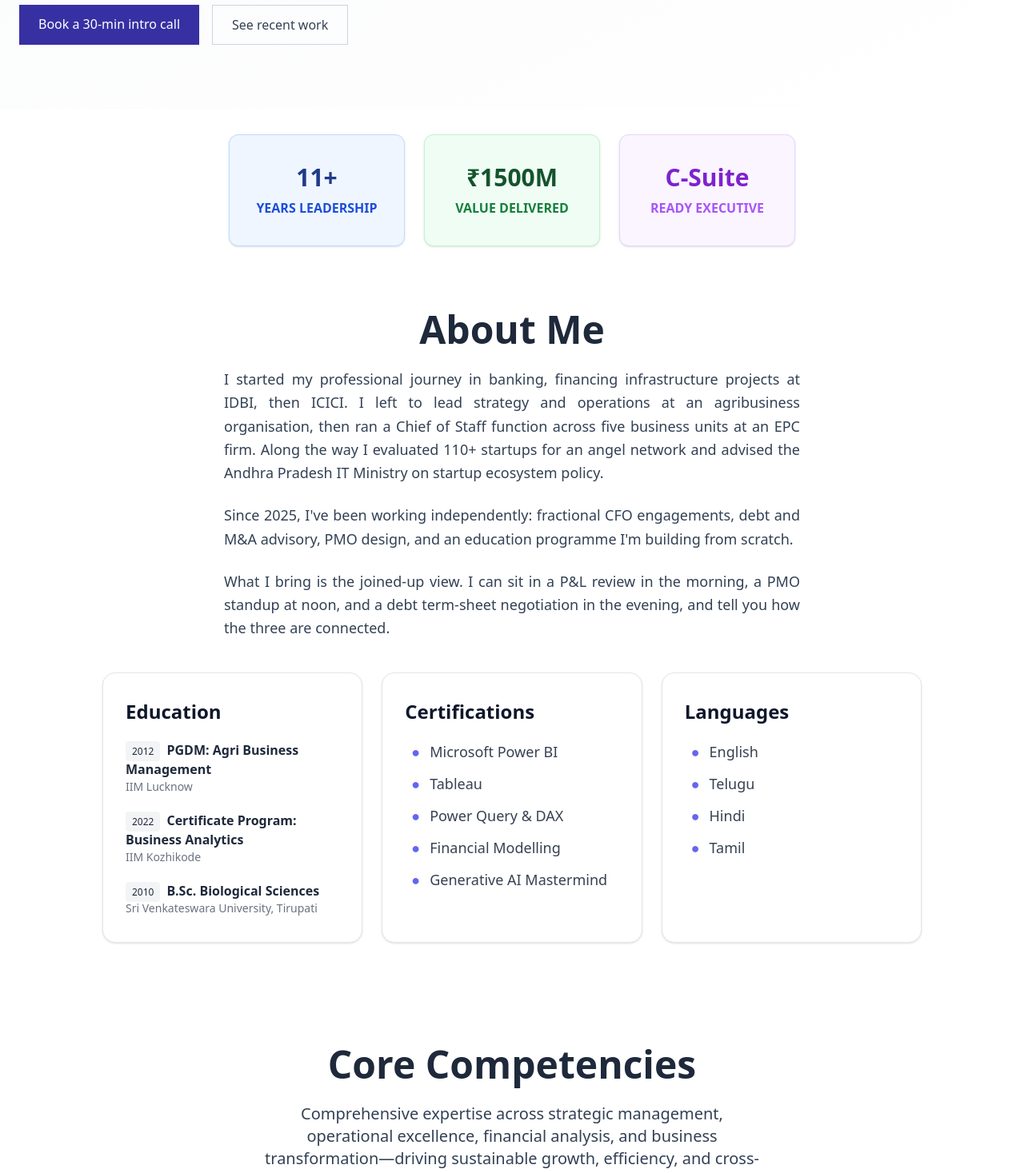
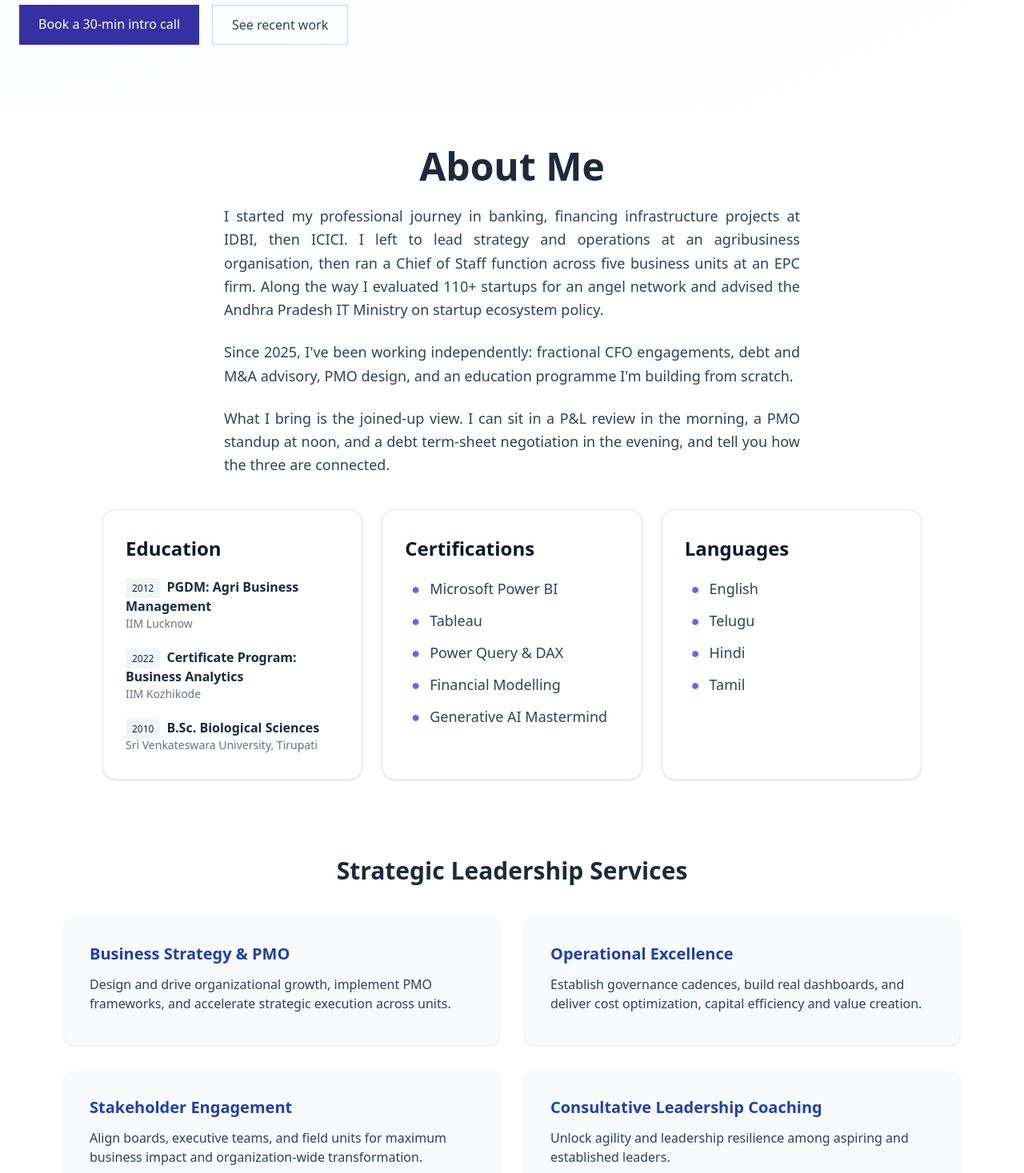
Before and after one commit to SravaniPolina/sravani-portfolio-frontend, a React (Create React App) app: page / in a window 1280 px wide. Shown: the part 560-2027 px from the top of the page at 80% size. Built offline with nearby package versions, Linux system fonts and the light colour scheme.

Commit message:
Update App.js
Remove unused sections from Homepage

```diff
--- a/src/App.js
+++ b/src/App.js
@@ -2,24 +2,17 @@ import './index.css';
 import React from "react";
 import { BrowserRouter as Router, Routes, Route } from "react-router-dom";
 import NavBar from './components/NavBar';
+import Hero from "./components/Hero";
+import AboutMe from "./components/AboutMe";
+import StrategicLeadershipServices from "./components/StrategicLeadershipServices";
 import Projects from "./components/Projects";
-import Hero from "./components/Hero";
-import StatsCards from "./components/StatsCards";
-import Footer from './components/Footer';
-import AboutMe from "./components/AboutMe";
-import CoreCompetencies from "./components/CoreCompetencies";
-import PortfolioStats from "./components/PortfolioStats";
-import ExecutiveCTA from "./components/ExecutiveCTA";
 import LeadershipPhilosophy from "./components/LeadershipPhilosophy";
 import ExecutiveTestimonials from "./components/ExecutiveTestimonials";
-import ProfessionalRecognition from "./components/ProfessionalRecognition";
 import ProfessionalJourney from "./components/ProfessionalJourney";
-import CareerHighlights from "./components/CareerHighlights";
-import StrategicLeadershipServices from "./components/StrategicLeadershipServices";
 import DirectContact from "./components/DirectContact";
-import ExecutiveConsultation from "./components/ExecutiveConsultation";
+import Footer from './components/Footer';
+import BackToTop from "./components/BackToTop";
 import ConsultationForm from "./components/ConsultationForm";
-import BackToTop from "./components/BackToTop";
 
 function HomePage() {
   return (
@@ -27,20 +20,13 @@ function HomePage() {
       <NavBar />
       <main>
         <Hero />
-        <StatsCards />
         <AboutMe />
-        <CoreCompetencies />
-        <PortfolioStats />
+        <StrategicLeadershipServices />
         <Projects />
-        <ExecutiveCTA />
         <LeadershipPhilosophy />
         <ExecutiveTestimonials />
-        <ProfessionalRecognition />
         <ProfessionalJourney />
-        <CareerHighlights />
-        <StrategicLeadershipServices />
         <DirectContact />
-        <ExecutiveConsultation />
         <BackToTop />
       </main>
       <Footer />
```
